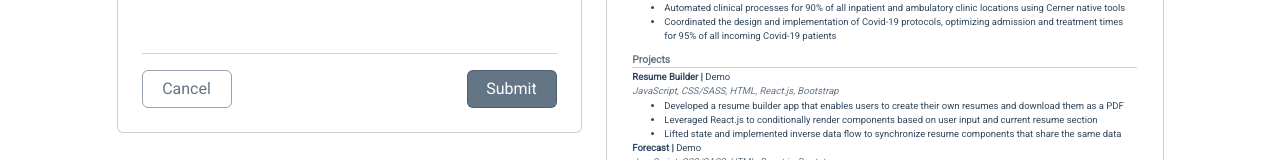
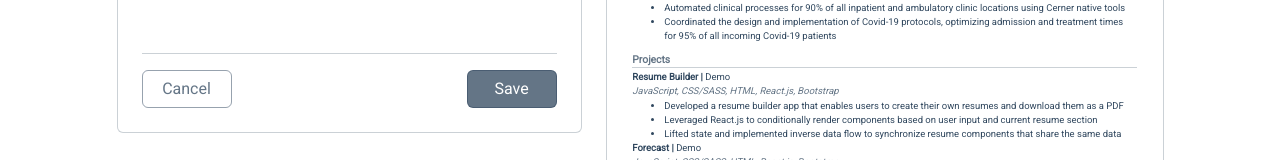
Before and after one commit to brandonnmelchor/resume-builder, a React (Create React App) app: page / in a window 1280 px wide. Both pictures are taken after a click on the button 500 px from the left and 195 px from the top of the page. Shown: the part 556-716 px from the top of the page. Built offline with nearby package versions, Linux system fonts and the light colour scheme.

Commit message:
update button text

```diff
--- a/src/components/Form.js
+++ b/src/components/Form.js
@@ -64,7 +64,7 @@ class EntryNav extends React.Component {
             Cancel
           </button>
           <button type="button" className="btn btn-secondary nav-button gray-border ms-auto" onClick={saveEntry}>
-            Submit
+            Save
           </button>
         </div>
       </div>
```
